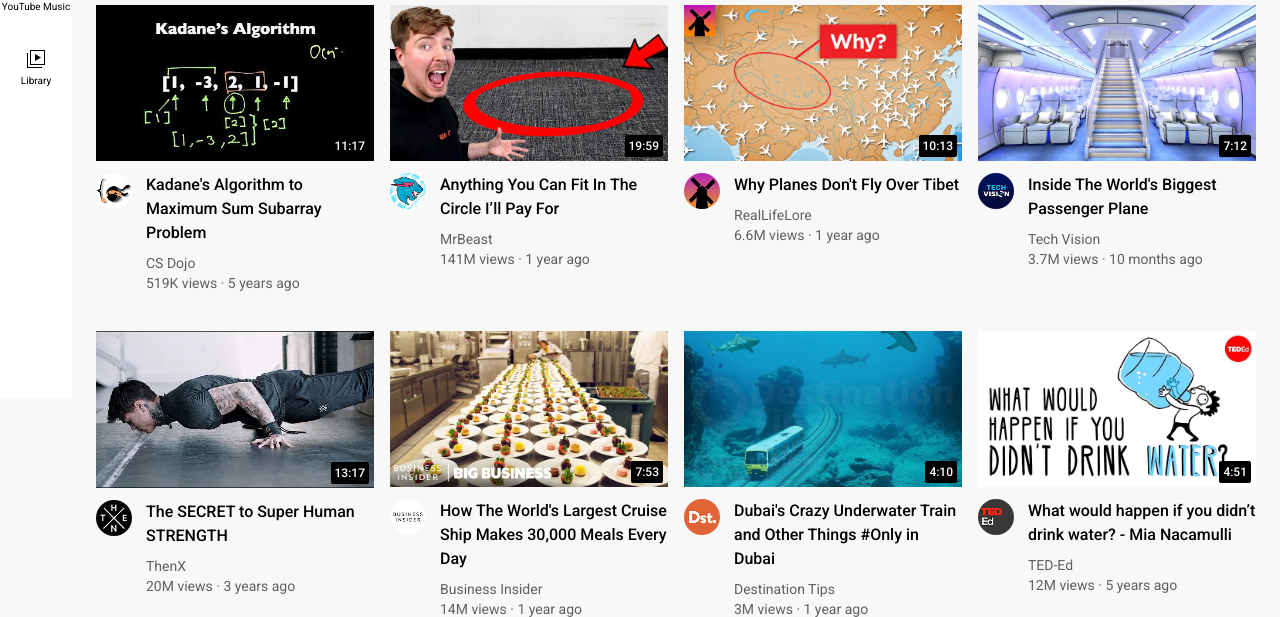
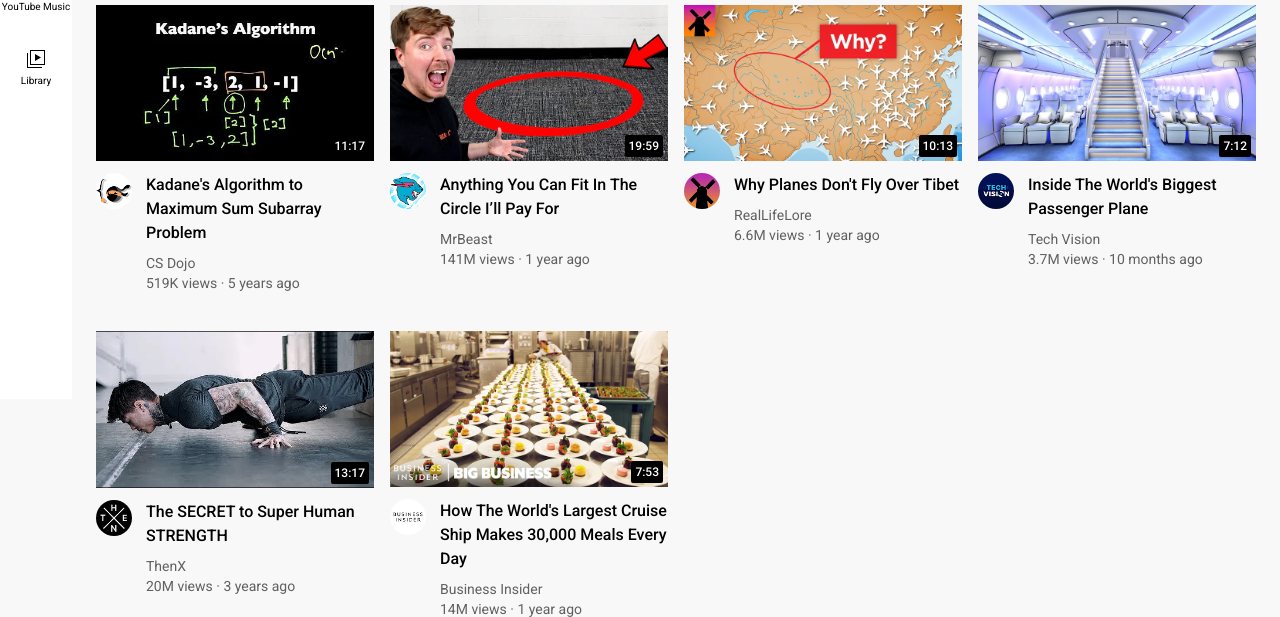
Before and after one commit to rogerlin-dev/bourjeon_web, a plain HTML site: page index.html in a window 1280 px wide. Shown: the part 401-1018 px from the top of the page. Drawn offline with Linux system fonts and the light colour scheme.

Commit message:
Update index.html

```diff
--- a/index.html
+++ b/index.html
@@ -1,7 +1,7 @@
 <!DOCTYPE html>
 <html>
   <head>
-    <title>YouTube.com Clone</title>
+    <title>Law firm web page</title>
 
     <link rel="preconnect" href="https://fonts.googleapis.com">
     <link rel="preconnect" href="https://fonts.gstatic.com" crossorigin>
@@ -307,51 +307,9 @@
           </div>
         </div>
 
-        <div class="video-preview">
-          <div class="thumbnail-row">
-            <img class="thumbnail" src="thumbnails/thumbnail-11.webp">
-            <div class="video-time">4:10</div>
-          </div>
-          <div class="video-info-grid">
-            <div class="channel-picture">
-              <img class="profile-picture" src="channel-pictures/channel-11.jpeg">
-            </div>
-            <div class="video-info">
-              <p class="video-title">
-                Dubai's Crazy Underwater Train and Other Things #Only in Dubai
-              </p>
-              <p class="video-author">
-                Destination Tips
-              </p>
-              <p class="video-stats">
-                3M views &#183; 1 year ago
-              </p>
-            </div>
-          </div>
-        </div>
 
-        <div class="video-preview">
-          <div class="thumbnail-row">
-            <img class="thumbnail" src="thumbnails/thumbnail-12.webp">
-            <div class="video-time">4:51</div>
-          </div>
-          <div class="video-info-grid">
-            <div class="channel-picture">
-              <img class="profile-picture" src="channel-pictures/channel-12.jpeg">
-            </div>
-            <div class="video-info">
-              <p class="video-title">
-                What would happen if you didn’t drink water? - Mia Nacamulli
-              </p>
-              <p class="video-author">
-                TED-Ed
-              </p>
-              <p class="video-stats">
-                12M views &#183; 5 years ago
-              </p>
-            </div>
-          </div>
-        </div>
+
+
       </section>
     </main>
   </body>
```
